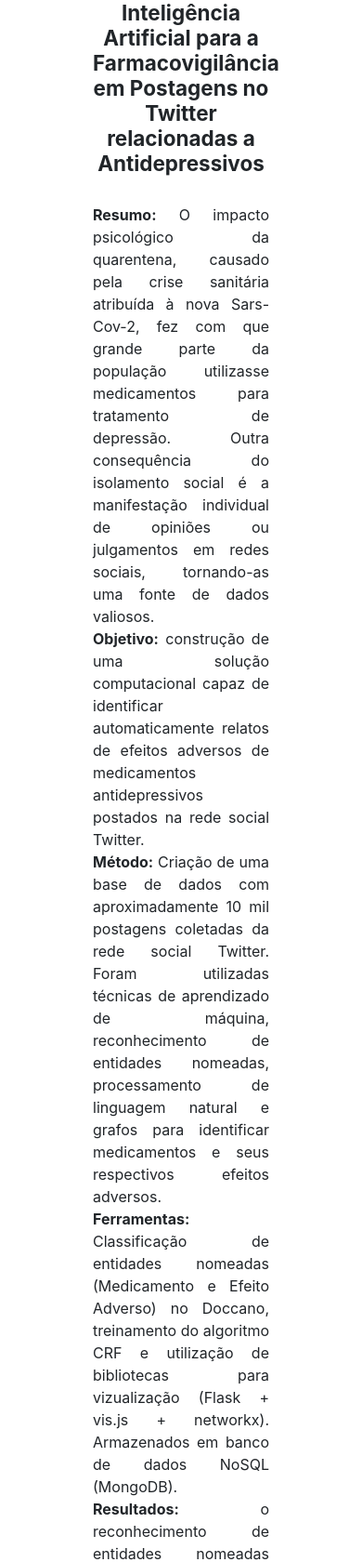
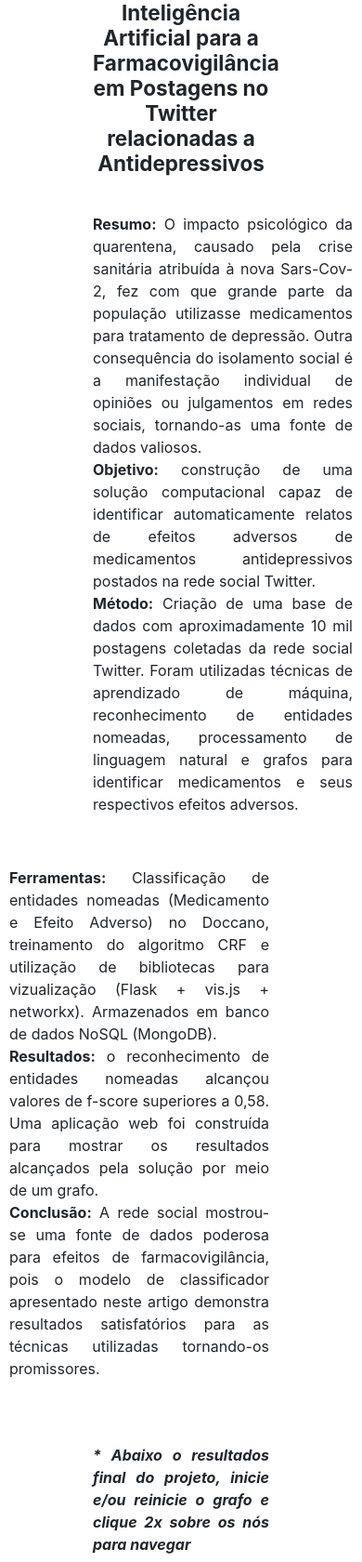
Before and after one commit to Pharmacovigilance-on-Twitter/adr-ner-visualization, a Flask app: page / in a window 390 px wide; the page is wider, and only the part inside the window is pictured. Shown: the part 152-1832 px from the top of that part at 93% size. Run offline with Flask 2, Linux system fonts and the light colour scheme; some libraries are stand-ins or nearby versions; some web fonts are replaced.

Commit message:
Update index.html

```diff
--- a/templates/layouts/index.html
+++ b/templates/layouts/index.html
@@ -53,13 +53,18 @@
             <h4><b>Inteligência Artificial para a Farmacovigilância em Postagens no Twitter relacionadas a Antidepressivos</b> </h4>
           </div>
 
-          <div>
-            <p style="text-align: justify; margin: 30px 100px 25px 100px; font-size: 12pt;">
-              <b>Resumo:</b> O impacto psicológico da quarentena, causado pela crise sanitária atribuída à nova Sars-Cov-2, fez com que grande parte da população utilizasse medicamentos para tratamento de depressão. Outra consequência do isolamento social é a manifestação individual de opiniões ou julgamentos em redes sociais, tornando-as uma fonte de dados valiosos. <br><b>Objetivo:</b> construção de uma solução computacional capaz de identificar automaticamente relatos de efeitos adversos de medicamentos antidepressivos postados na rede social Twitter. <br><b>Método:</b> Criação de uma base de dados com aproximadamente 10 mil postagens coletadas da rede social Twitter. Foram utilizadas técnicas de aprendizado de máquina, reconhecimento de entidades nomeadas, processamento de linguagem natural e grafos para identificar medicamentos e seus respectivos efeitos adversos.
-              <br> <b>Ferramentas:</b> Classificação de entidades nomeadas (Medicamento e Efeito Adverso) no Doccano, treinamento do algoritmo CRF e utilização de bibliotecas para vizualização (Flask + vis.js + networkx). Armazenados em banco de dados NoSQL (MongoDB).
-              <br><b>Resultados:</b> o  reconhecimento de entidades nomeadas alcançou valores de f-score superiores a 0,58. Uma aplicação web foi construída para mostrar os resultados alcançados pela solução por meio de um grafo. <br><b>Conclusão:</b> A rede social mostrou-se uma fonte de dados poderosa para efeitos de farmacovigilância, pois o modelo de classificador apresentado neste artigo demonstra resultados satisfatórios para as técnicas utilizadas tornando-os promissores.
-            </p>
-        </div>
+            <div class="row">
+              <div class="col-sm-6">
+                <p style="text-align: justify; margin: 30px 10px 25px 100px; font-size: 12pt;">
+                <b>Resumo:</b> O impacto psicológico da quarentena, causado pela crise sanitária atribuída à nova Sars-Cov-2, fez com que grande parte da população utilizasse medicamentos para tratamento de depressão. Outra consequência do isolamento social é a manifestação individual de opiniões ou julgamentos em redes sociais, tornando-as uma fonte de dados valiosos. <br><b>Objetivo:</b> construção de uma solução computacional capaz de identificar automaticamente relatos de efeitos adversos de medicamentos antidepressivos postados na rede social Twitter. <br><b>Método:</b> Criação de uma base de dados com aproximadamente 10 mil postagens coletadas da rede social Twitter. Foram utilizadas técnicas de aprendizado de máquina, reconhecimento de entidades nomeadas, processamento de linguagem natural e grafos para identificar medicamentos e seus respectivos efeitos adversos. </p>
+              </div>
+              <div class="col-sm-6">
+                <p style="text-align: justify; margin: 30px 100px 25px 10px; font-size: 12pt;">
+                <b>Ferramentas:</b> Classificação de entidades nomeadas (Medicamento e Efeito Adverso) no Doccano, treinamento do algoritmo CRF e utilização de bibliotecas para vizualização (Flask + vis.js + networkx). Armazenados em banco de dados NoSQL (MongoDB).
+                <br><b>Resultados:</b> o  reconhecimento de entidades nomeadas alcançou valores de f-score superiores a 0,58. Uma aplicação web foi construída para mostrar os resultados alcançados pela solução por meio de um grafo. <br><b>Conclusão:</b> A rede social mostrou-se uma fonte de dados poderosa para efeitos de farmacovigilância, pois o modelo de classificador apresentado neste artigo demonstra resultados satisfatórios para as técnicas utilizadas tornando-os promissores. </p>
+              </div>
+            </div>
+
         <div>
           <p style="text-align: justify; margin: 20px 100px 25px 100px; font-size: 12pt;">
            <br><i><b> * Abaixo o resultados final do projeto, inicie e/ou reinicie o grafo e clique 2x sobre os nós para navegar </i></b>
```
